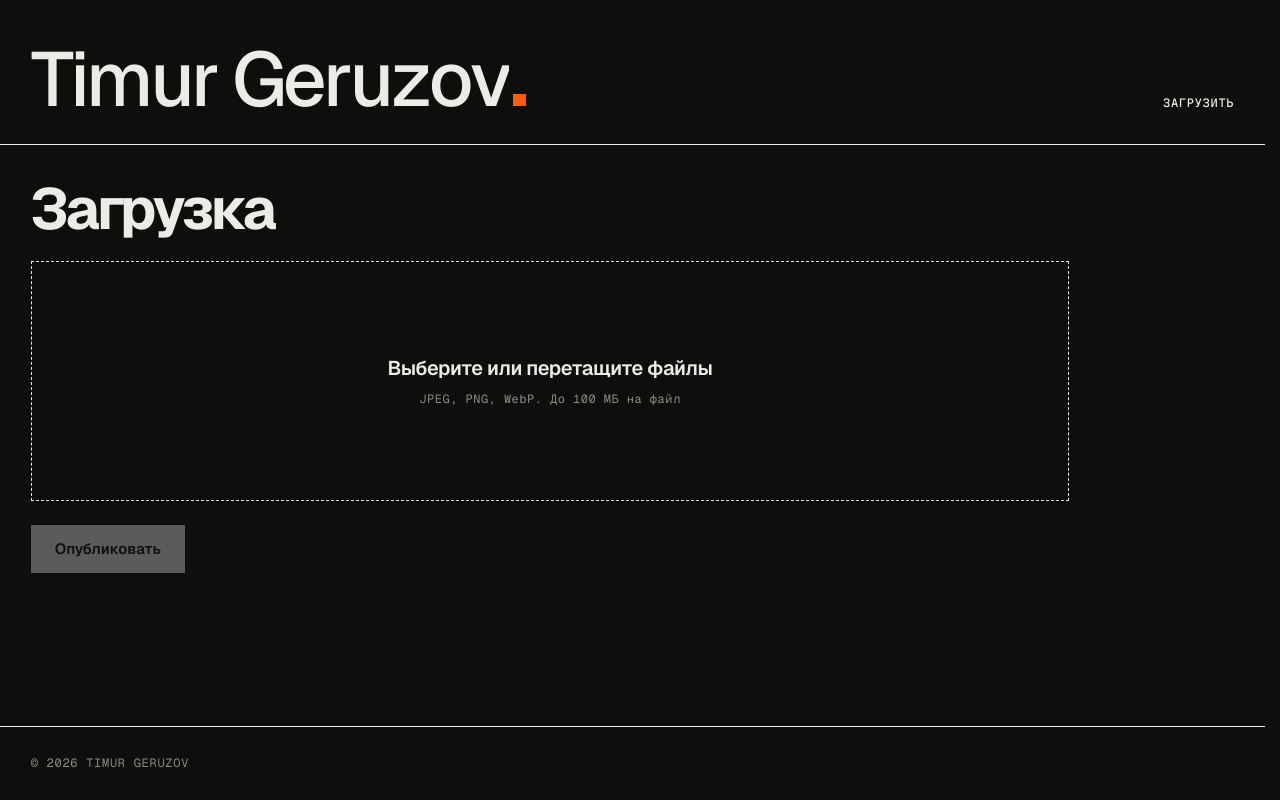
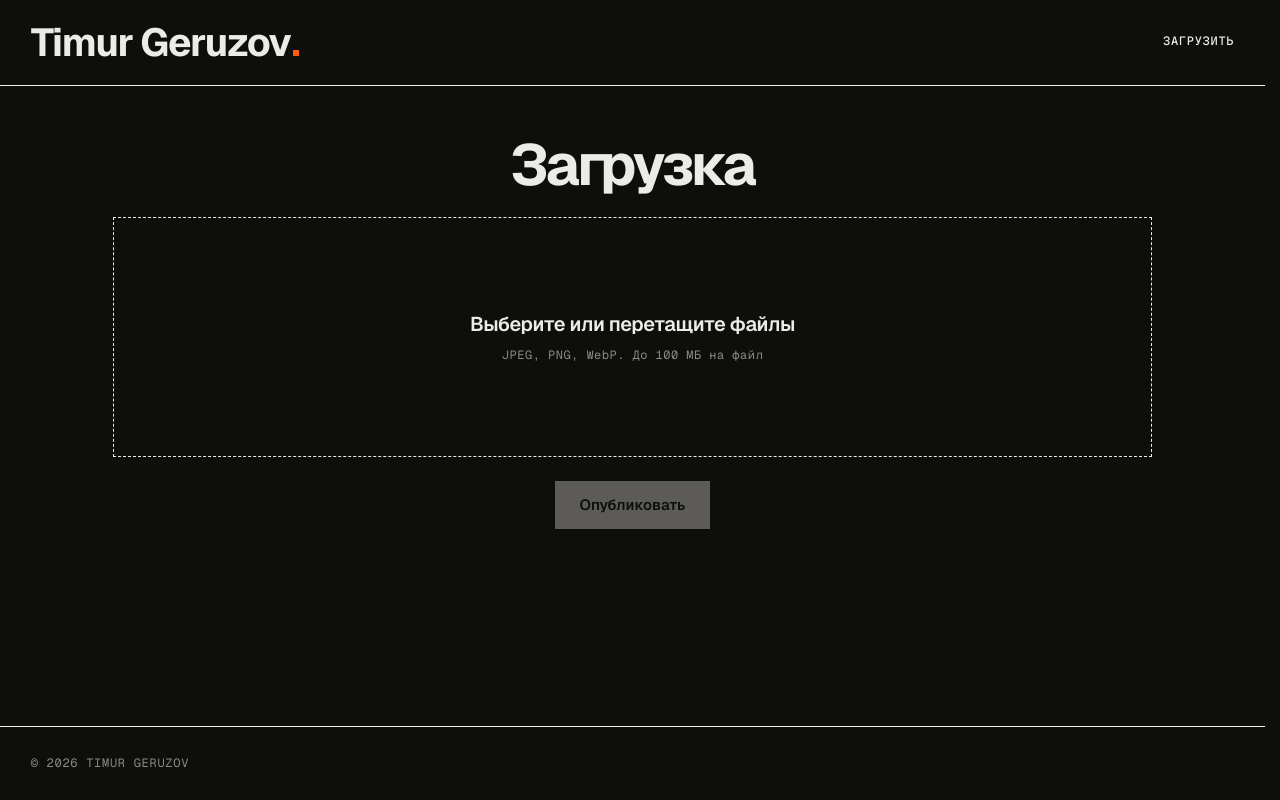
Before and after one commit to tgeruzov/django-photo-gallery, a Django app: page /upload/ in a window 1280 px wide. Run offline with Django 5.2, Linux system fonts and the light colour scheme; the visitor is signed in with stand-in values (Sample User, id 1); parts of the project's set-up code (start-up, migrations or seed data) failed here and were passed over.

Commit message:
fix(ui): centred pages, calmer lightbox transitions, even wordmark, release 0.3.3
- The upload page, the empty gallery and the error pages are centred
- The lightbox opens in 650 ms and closes in 550 ms with eased curves; at 300 ms the transition was hard to see
- Navigating inside the lightbox has no animation: no slide-in, no blur flash, no animated zoom reset, and a finished swipe snaps the next photo into place
- Letter weights near the pointer broke the kerning and left the wordmark uneven at rest; the words slide in from a mask instead
- The header is more compact, the counter separators are tighter

```diff
--- a/static/css/styles.css
+++ b/static/css/styles.css
@@ -112,43 +112,42 @@ img {
 
 .masthead {
   display: flex;
-  align-items: flex-end;
+  align-items: center;
   justify-content: space-between;
   gap: 16px;
-  padding: calc(var(--pad) * 1.5) var(--pad) var(--pad);
+  padding: calc(var(--pad) * 0.75) var(--pad);
   margin-bottom: var(--gap);
   border-bottom: var(--rule);
 }
 
 .wordmark {
-  font-size: clamp(2.2rem, 1.1rem + 4.6vw, 6rem);
-  font-weight: 500;
-  line-height: 0.88;
-  letter-spacing: -0.05em;
+  font-size: clamp(1.6rem, 1rem + 1.8vw, 2.75rem);
+  font-weight: 700;
+  line-height: 1;
+  letter-spacing: -0.035em;
   text-decoration: none;
+  font-kerning: normal;
 }
 
+/* Слова въезжают из-под маски снизу, по очереди */
 .wordmark-word {
   display: inline-block;
   overflow: hidden;
-  padding-bottom: 0.06em;
-  margin-bottom: -0.06em;
+  padding-bottom: 0.08em;
+  margin-bottom: -0.08em;
   vertical-align: bottom;
 }
 
-.wordmark-letter {
+.wordmark-word > span {
   display: inline-block;
-  font-variation-settings: "wght" 500;
-  transition: font-variation-settings 0.25s var(--ease);
 }
 
-/* Буквы въезжают из-под маски снизу, по очереди */
-.js .wordmark-letter {
-  animation: letter-in 0.8s var(--ease) both;
-  animation-delay: calc(var(--i) * 32ms + 80ms);
+.js .wordmark-word > span {
+  animation: word-in 0.9s var(--ease) both;
+  animation-delay: calc(var(--i) * 90ms + 80ms);
 }
 
-@keyframes letter-in {
+@keyframes word-in {
   from { transform: translateY(105%); }
 }
 
@@ -247,6 +246,7 @@ img {
 .empty-state {
   flex-basis: 100%;
   padding: 18vh 0;
+  text-align: center;
 }
 
 .empty-state-title {
@@ -295,7 +295,7 @@ img {
   visibility: hidden;
   pointer-events: none;
   touch-action: none;
-  transition: visibility 0s linear 0.35s;
+  transition: visibility 0s linear 0.6s;
 }
 
 .lightbox::before {
@@ -304,7 +304,7 @@ img {
   inset: 0;
   background: var(--paper);
   opacity: 0;
-  transition: opacity 0.3s var(--ease);
+  transition: opacity 0.5s var(--ease);
 }
 
 .lightbox.active {
@@ -337,22 +337,6 @@ img {
 
 .lightbox img.is-zoomed {
   cursor: grab;
-}
-
-.lightbox img.slide-from-right {
-  animation: lb-slide-right 0.3s var(--ease);
-}
-
-.lightbox img.slide-from-left {
-  animation: lb-slide-left 0.3s var(--ease);
-}
-
-@keyframes lb-slide-right {
-  from { opacity: 0; transform: translateX(32px); }
-}
-
-@keyframes lb-slide-left {
-  from { opacity: 0; transform: translateX(-32px); }
 }
 
 .lightbox-bar {
@@ -541,8 +525,27 @@ img {
 
 .upload,
 .error-page {
-  padding: var(--pad);
+  width: 100%;
   max-width: 1100px;
+  margin: 0 auto;
+  padding: calc(var(--pad) * 1.5) var(--pad);
+  text-align: center;
+}
+
+.upload form {
+  display: flex;
+  flex-direction: column;
+  align-items: center;
+}
+
+.upload .dropzone,
+.upload .previews {
+  align-self: stretch;
+}
+
+.upload .alert,
+#upload-status {
+  text-align: left;
 }
 
 .page-title {
@@ -687,7 +690,7 @@ img {
 
 .error-page p:not(.error-code) {
   max-width: 44ch;
-  margin: 0 0 32px;
+  margin: 0 auto 32px;
   color: var(--muted);
 }
 
@@ -791,7 +794,7 @@ img {
 }
 
 .flap-sep {
-  padding: 0 0.3em;
+  padding: 0 0.12em;
 }
 
 .lightbox-counter.flap {
--- a/static/js/script.js
+++ b/static/js/script.js
@@ -78,7 +78,10 @@ function initLightbox(gallery, feed) {
   let currentIndex = -1;
   let lastFocused = null;
   let closing = false;
-  const ENLARGE_MS = 300;
+  const OPEN_MS = 650;
+  const CLOSE_MS = 550;
+  const EASE_OPEN = 'cubic-bezier(0.22, 1, 0.36, 1)';
+  const EASE_CLOSE = 'cubic-bezier(0.65, 0, 0.35, 1)';
 
   const closeBtn = lightbox.querySelector('.lightbox-close');
   const prevBtn = lightbox.querySelector('.lightbox-prev');
@@ -127,36 +130,37 @@ function initLightbox(gallery, feed) {
     });
   }
 
-  function showPhoto(index, direction) {
+  // Смена кадра без анимации: переход только при открытии из сетки и закрытии.
+  // Если полная версия уже в кэше (соседи предзагружаются), она встаёт сразу;
+  // иначе показывается миниатюра и подменяется по загрузке.
+  function showPhoto(index, { opening = false } = {}) {
     if (index < 0 || index >= allPhotos.length) return;
     currentIndex = index;
     const photo = allPhotos[index];
     zoom.reset();
 
-    // Направленный вход нового кадра: класс перевешивается с reflow,
-    // чтобы анимация проигрывалась на каждом перелистывании.
-    lightboxImg.classList.remove('slide-from-left', 'slide-from-right');
-    if (direction) {
-      void lightboxImg.offsetWidth;
-      lightboxImg.classList.add(direction === 'next' ? 'slide-from-right' : 'slide-from-left');
-    }
-
-    // Blur-up: сразу показываем миниатюру из кэша, полную версию подменяем по загрузке
     const fullUrl = pickFullUrl(photo);
-    lightboxImg.classList.add('is-loading');
-    lightboxImg.src = photo.url;
+    const full = new Image();
+    full.src = fullUrl;
     lightboxImg.alt = photo.alt;
 
-    const full = new Image();
-    full.onload = () => {
-      if (currentIndex !== index) return;
+    if (full.complete && full.naturalWidth) {
+      lightboxImg.classList.remove('is-loading');
       lightboxImg.src = fullUrl;
-      lightboxImg.classList.remove('is-loading');
-    };
-    full.onerror = () => {
-      if (currentIndex === index) lightboxImg.classList.remove('is-loading');
-    };
-    full.src = fullUrl;
+    } else {
+      // Размытие только при открытии: при листании оно мигало бы на каждом кадре
+      lightboxImg.classList.toggle('is-loading', opening);
+      lightboxImg.src = photo.url;
+      const swap = () => {
+        if (currentIndex !== index) return;
+        lightboxImg.src = fullUrl;
+        lightboxImg.classList.remove('is-loading');
+      };
+      full.onload = swap;
+      full.onerror = () => {
+        if (currentIndex === index) lightboxImg.classList.remove('is-loading');
+      };
+    }
 
     updateCounter();
     preloadNeighbors(index);
@@ -197,12 +201,13 @@ function initLightbox(gallery, feed) {
       lightboxImg.style.transformOrigin = 'top left';
       const animation = lightboxImg.animate(
         [
-          { transform: frameToCard(to, sourceEl), opacity: 0 },
-          { transform: 'none', opacity: 1 },
+          { transform: frameToCard(to, sourceEl), opacity: 0, offset: 0 },
+          { opacity: 1, offset: 0.35 },
+          { transform: 'none', opacity: 1, offset: 1 },
         ],
-        { duration: ENLARGE_MS, easing: 'ease' }
+        { duration: OPEN_MS, easing: EASE_OPEN }
       );
-      settleAnimation(animation, ENLARGE_MS + 200, () => {
+      settleAnimation(animation, OPEN_MS + 200, () => {
         lightboxImg.style.transformOrigin = '';
         sourceEl.style.visibility = '';
       });
@@ -227,7 +232,7 @@ function initLightbox(gallery, feed) {
     lightbox.classList.add('active');
     lightbox.setAttribute('aria-hidden', 'false');
     document.body.style.overflow = 'hidden';
-    showPhoto(index);
+    showPhoto(index, { opening: true });
     zoomFromCard(allPhotos[index] ? allPhotos[index].el : null);
     if (closeBtn) closeBtn.focus({ preventScroll: true });
   }
@@ -255,15 +260,16 @@ function initLightbox(gallery, feed) {
         lightboxImg.style.transformOrigin = 'top left';
         const animation = lightboxImg.animate(
           [
-            { transform: 'none', opacity: 1 },
-            { transform: frameToCard(from, sourceEl), opacity: 0 },
+            { transform: 'none', opacity: 1, offset: 0 },
+            { opacity: 1, offset: 0.6 },
+            { transform: frameToCard(from, sourceEl), opacity: 0, offset: 1 },
           ],
-          { duration: ENLARGE_MS, easing: 'ease-out', fill: 'forwards' }
+          { duration: CLOSE_MS, easing: EASE_CLOSE, fill: 'forwards' }
         );
-        settleAnimation(animation, ENLARGE_MS + 200, () => {
+        settleAnimation(animation, CLOSE_MS + 200, () => {
           finishClose();
           sourceEl.style.visibility = '';
-          sourceEl.animate([{ opacity: 0 }, { opacity: 1 }], { duration: ENLARGE_MS, easing: 'ease-out' });
+          sourceEl.animate([{ opacity: 0 }, { opacity: 1 }], { duration: 350, easing: 'ease-out' });
         });
         return;
       }
@@ -276,9 +282,9 @@ function initLightbox(gallery, feed) {
           { transform: 'none', opacity: 1 },
           { transform: 'scale(0.94)', opacity: 0 },
         ],
-        { duration: ENLARGE_MS, easing: 'ease-out', fill: 'forwards' }
+        { duration: CLOSE_MS, easing: EASE_CLOSE, fill: 'forwards' }
       );
-      settleAnimation(animation, ENLARGE_MS + 200, finishClose);
+      settleAnimation(animation, CLOSE_MS + 200, finishClose);
       return;
     }
 
@@ -286,12 +292,12 @@ function initLightbox(gallery, feed) {
   }
 
   function prevPhoto() {
-    if (currentIndex > 0) showPhoto(currentIndex - 1, 'prev');
+    if (currentIndex > 0) showPhoto(currentIndex - 1);
   }
 
   async function nextPhoto() {
     if (currentIndex < allPhotos.length - 1) {
-      showPhoto(currentIndex + 1, 'next');
+      showPhoto(currentIndex + 1);
       return;
     }
     if (!feed.hasMore()) return;
@@ -299,7 +305,7 @@ function initLightbox(gallery, feed) {
     if (!appended || !lightbox.classList.contains('active')) return;
     allPhotos = getVisiblePhotos();
     if (currentIndex < allPhotos.length - 1) {
-      showPhoto(currentIndex + 1, 'next');
+      showPhoto(currentIndex + 1);
     } else {
       updateCounter();
     }
@@ -393,15 +399,19 @@ function setupGestures(lightbox, img, actions) {
     apply();
   }
 
+  // Мгновенный сброс: без transition, иначе новый кадр "доезжал" бы на место
   function reset() {
     scale = 1;
     tx = 0;
     ty = 0;
     pointers.clear();
     mode = null;
+    img.style.transition = 'none';
     img.classList.remove('is-dragging');
     img.style.opacity = '';
     apply();
+    void img.offsetWidth;
+    img.style.transition = '';
   }
 
   const points = () => Array.from(pointers.values());
@@ -464,7 +474,6 @@ function setupGestures(lightbox, img, actions) {
         axis = Math.abs(dx) > Math.abs(dy) ? 'x' : 'y';
       }
       if (axis !== 'x') return;
-      img.classList.remove('slide-from-left', 'slide-from-right');
       img.classList.add('is-dragging');
       img.style.transform = `translateX(${dx}px)`;
       img.style.opacity = String(Math.max(0.35, 1 - Math.abs(dx) / window.innerWidth));
@@ -487,14 +496,19 @@ function setupGestures(lightbox, img, actions) {
     if (mode === 'swipe' && !cancelled) {
       const dx = e.clientX - start.x;
       const dy = e.clientY - start.y;
-      img.classList.remove('is-dragging');
-      img.style.transform = '';
-      img.style.opacity = '';
       if (axis === 'x' && Math.abs(dx) > 60) {
+        // Новый кадр встаёт на место сразу, без "доезда" от пальца
         if (dx > 0) actions.prev();
         else actions.next();
+        reset();
       } else if (axis === 'y' && dy > 70) {
+        reset();
         actions.close();
+      } else {
+        // Жест не дотянул - кадр плавно возвращается на место
+        img.classList.remove('is-dragging');
+        img.style.transform = '';
+        img.style.opacity = '';
       }
     }
     mode = null;
@@ -965,73 +979,26 @@ function initUploadForm() {
 
 // Эффекты по мотивам React Bits (reactbits.dev), переписанные без React и GSAP
 
-const finePointer = window.matchMedia('(hover: hover) and (pointer: fine)');
-
-// Split Text + Variable Proximity: буквы имени въезжают из-под маски,
-// а рядом с курсором становятся жирнее (вариативная ось wght у Geist).
+// Split Text: слова имени въезжают из-под маски по очереди.
+// Делим только на слова - деление на буквы ломало кернинг шрифта.
 function initWordmark() {
   const wordmark = document.querySelector('.wordmark');
   const source = wordmark && wordmark.querySelector('.wordmark-text');
   if (!source) return;
 
-  const FROM = 500;
-  const TO = 800;
-  const RADIUS = 220;
-  const letters = [];
   const label = source.textContent.trim();
+  wordmark.setAttribute('aria-label', label);
   source.textContent = '';
-  wordmark.setAttribute('aria-label', label);
-
-  label.split(' ').forEach((word, wordIndex) => {
-    if (wordIndex) source.append(' ');
-    const wordEl = document.createElement('span');
-    wordEl.className = 'wordmark-word';
-    wordEl.setAttribute('aria-hidden', 'true');
-    word.split('').forEach(char => {
-      const letter = document.createElement('span');
-      letter.className = 'wordmark-letter';
-      letter.textContent = char;
-      letter.style.setProperty('--i', String(letters.length));
-      wordEl.appendChild(letter);
-      letters.push(letter);
-    });
-    source.appendChild(wordEl);
-  });
-
-  if (!finePointer.matches) return;
-
-  let pointer = null;
-  let scheduled = false;
-
-  const update = () => {
-    scheduled = false;
-    letters.forEach(letter => {
-      let weight = FROM;
-      if (pointer) {
-        const rect = letter.getBoundingClientRect();
-        const distance = Math.hypot(
-          pointer.x - (rect.left + rect.width / 2),
-          pointer.y - (rect.top + rect.height / 2)
-        );
-        // Гауссов спад: плавный пик у курсора без резкой границы радиуса
-        const strength = Math.exp(-((distance / (RADIUS / 2)) ** 2) / 2);
-        weight = FROM + (TO - FROM) * strength;
-      }
-      letter.style.fontVariationSettings = `'wght' ${weight.toFixed(0)}`;
-    });
-  };
-
-  window.addEventListener('pointermove', e => {
-    pointer = { x: e.clientX, y: e.clientY };
-    if (!scheduled) {
-      scheduled = true;
-      requestAnimationFrame(update);
-    }
-  }, { passive: true });
-
-  document.documentElement.addEventListener('pointerleave', () => {
-    pointer = null;
-    requestAnimationFrame(update);
+  label.split(' ').forEach((word, index) => {
+    if (index) source.append(' ');
+    const mask = document.createElement('span');
+    mask.className = 'wordmark-word';
+    mask.setAttribute('aria-hidden', 'true');
+    const inner = document.createElement('span');
+    inner.textContent = word;
+    inner.style.setProperty('--i', String(index));
+    mask.appendChild(inner);
+    source.appendChild(mask);
   });
 }
 
```
